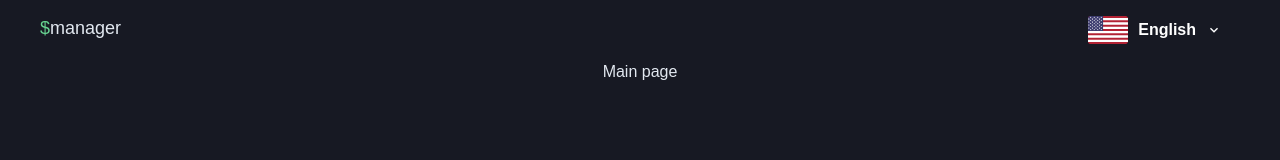
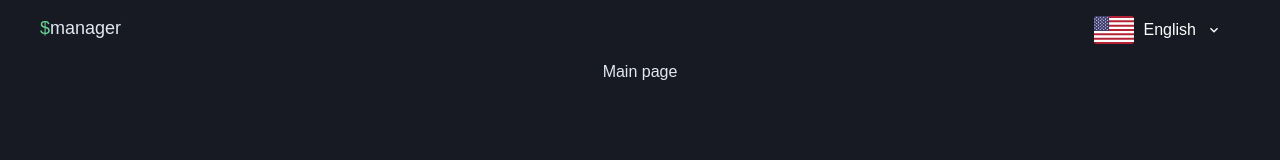
Before and after one commit to felixx78/dmanager, a React (Vite) app: page / in a window 1280 px wide. Shown: the top 160 px of the page. Built offline with nearby package versions, Linux system fonts and the light colour scheme.

Commit message:
update MenuButton fontWeight in Header

```diff
--- a/src/components/Header.tsx
+++ b/src/components/Header.tsx
@@ -60,7 +60,7 @@ function Header() {
       </Flex>
 
       <Menu>
-        <MenuButton colorScheme="_" as={Button}>
+        <MenuButton fontWeight={400} colorScheme="_" as={Button}>
           <LanguageMenuItem image={language.flag} label={language.label} />
         </MenuButton>
         <MenuList borderColor="gray.600" bg="gray.700">
```
